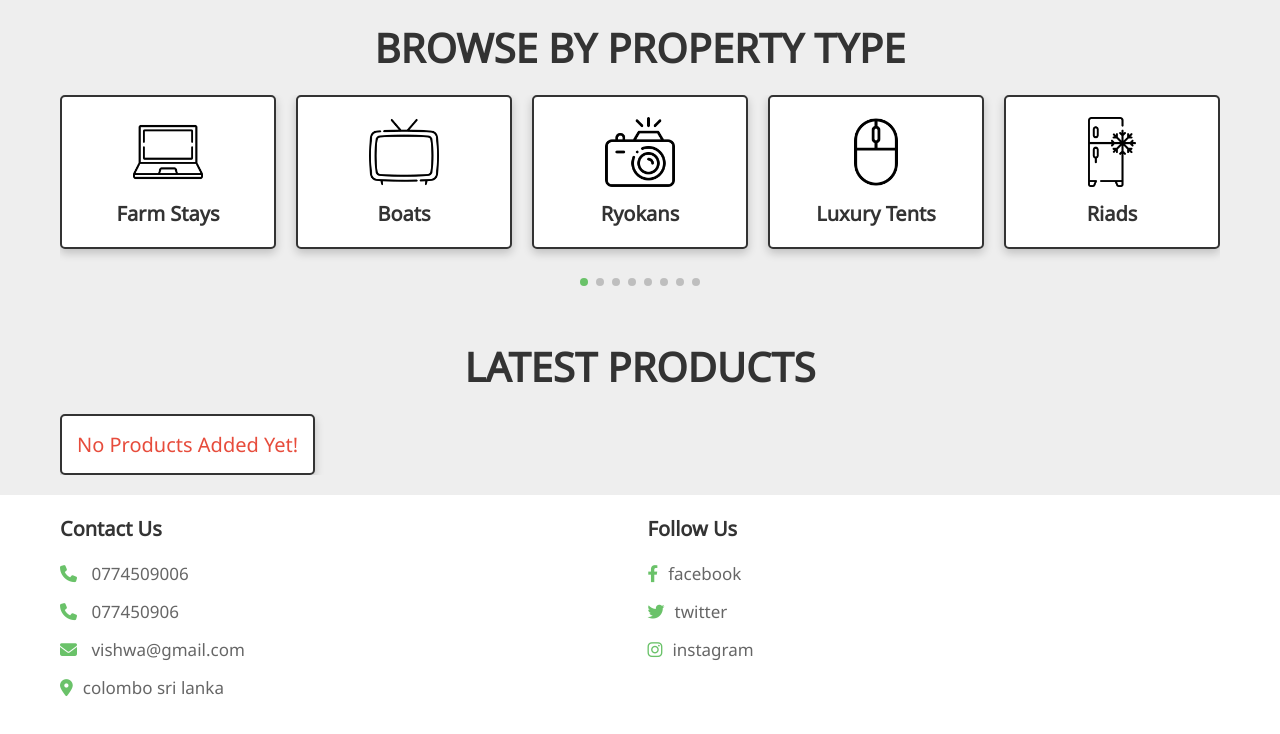
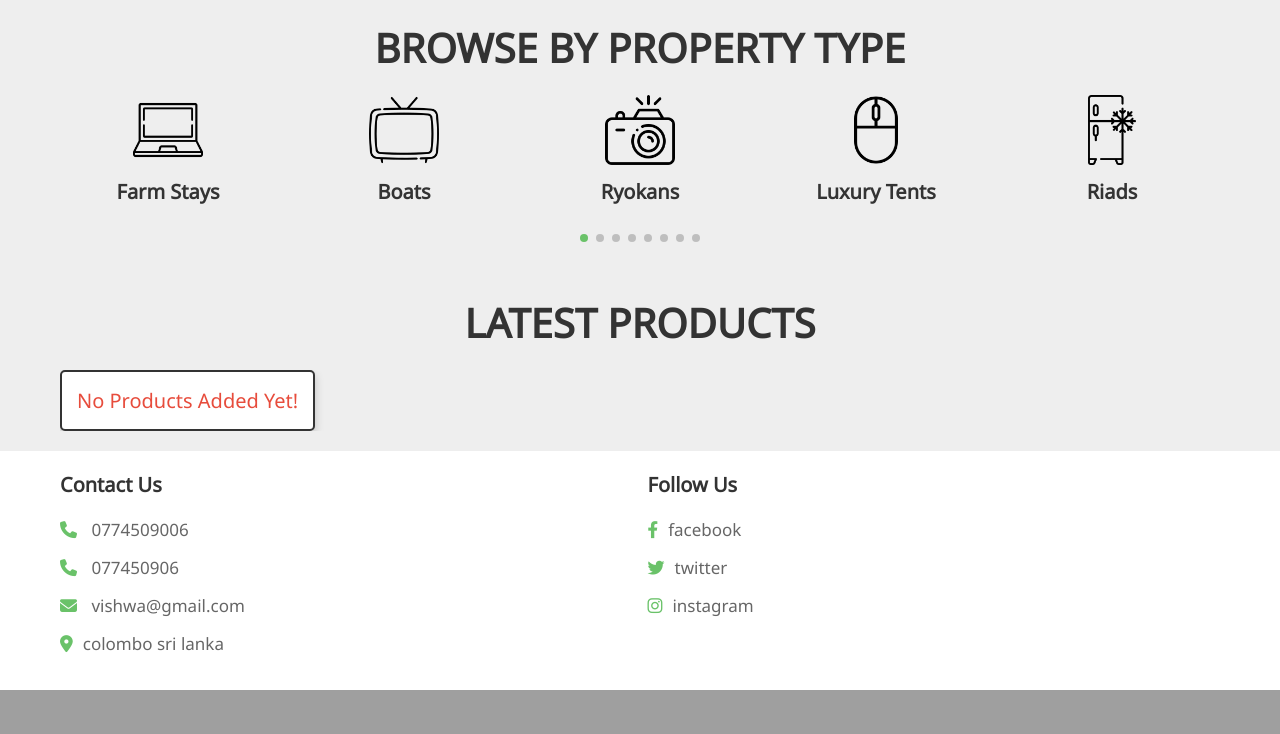
Before and after one commit to shav74/petwet, a PHP site: page /home.php in a window 1280 px wide. Shown: the part 630-1364 px from the top of the page. After the commit the page ends 1320 px from the top, so only its background shows below. Run offline with PHP 8.4, Linux system fonts and the light colour scheme; data that the repository does not hold is empty; some libraries are stand-ins or nearby versions.

Commit message:
Update style.css

```diff
--- a/ecommerce website/css/style.css
+++ b/ecommerce website/css/style.css
@@ -284,13 +284,23 @@ section {
 
 .category .slide {
   margin-bottom: 5rem;
-  box-shadow: var(--box-shadow);
+  /*box-shadow: var(--box-shadow);
+  border: var(--border);*/
+  text-align: center;
+  /*padding: 1rem;
+  background: var(--white);
+  border-radius: 0.5rem;*/
+}
+/*.category .slide .TTK{
+  margin-bottom: 5rem;
+  /*box-shadow: var(--box-shadow);
   border: var(--border);
-  text-align: center;
-  padding: 2rem;
+  height: 300px;
+  width: 300px;
+  padding: 1rem;
   background: var(--white);
   border-radius: 0.5rem;
-}
+}*/
 
 .category .slide:hover {
   background-color: var(--black);
```
